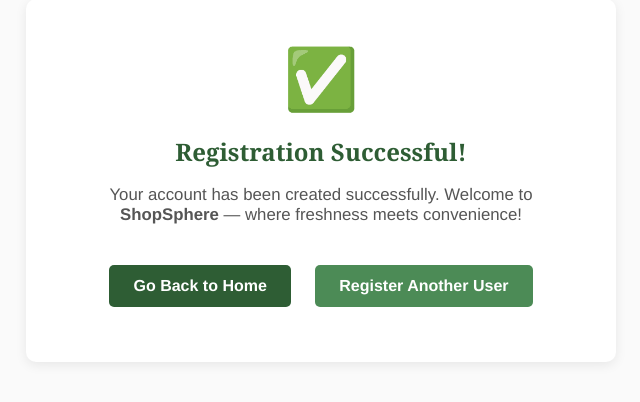
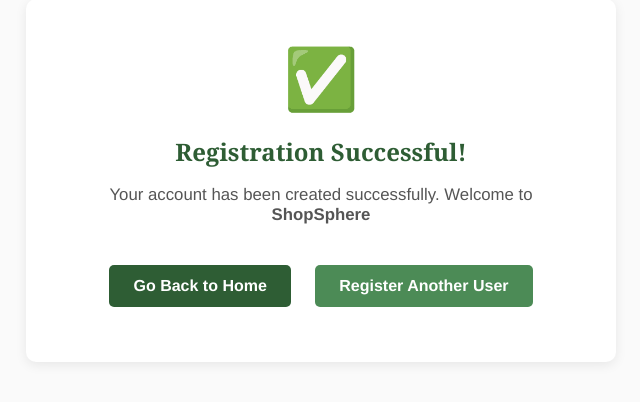
Before and after one commit to drewhy98/devops_shop, a PHP site: page /success.php in a window 1280 px wide. Shown: the part 214-616 px from the top of the page, without its empty margins (319-959 px from the left). Run offline with PHP 8.4, Linux system fonts and the light colour scheme.

Commit message:
Update success.php

```diff
--- a/site/success.php
+++ b/site/success.php
@@ -105,7 +105,7 @@
   <div class="success-message">
     <div class="success-icon">✅</div>
     <h2>Registration Successful!</h2>
-    <p>Your account has been created successfully. Welcome to <strong>ShopSphere</strong> — where freshness meets convenience!</p>
+    <p>Your account has been created successfully. Welcome to <strong>ShopSphere</strong></p>
 
     <div style="margin-top: 30px;">
       <a href="index.php" class="btn">Go Back to Home</a>
```
